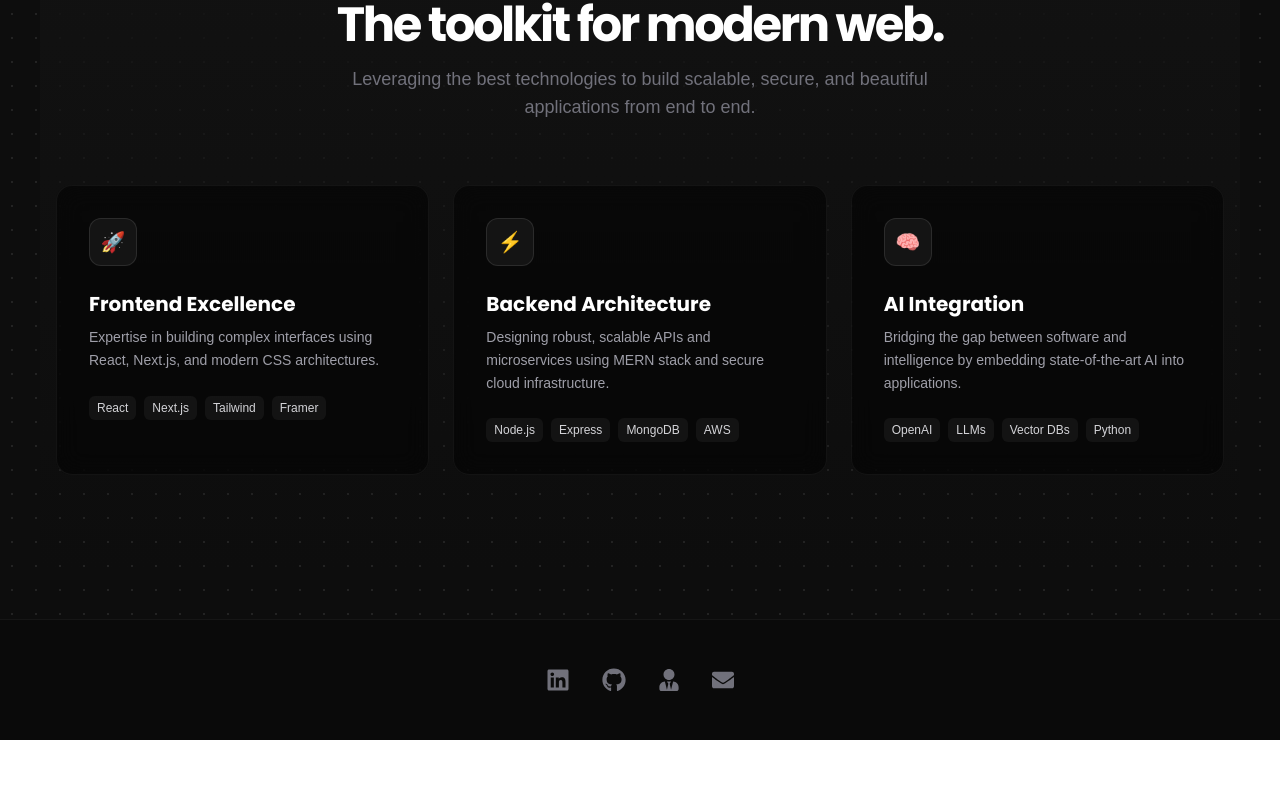
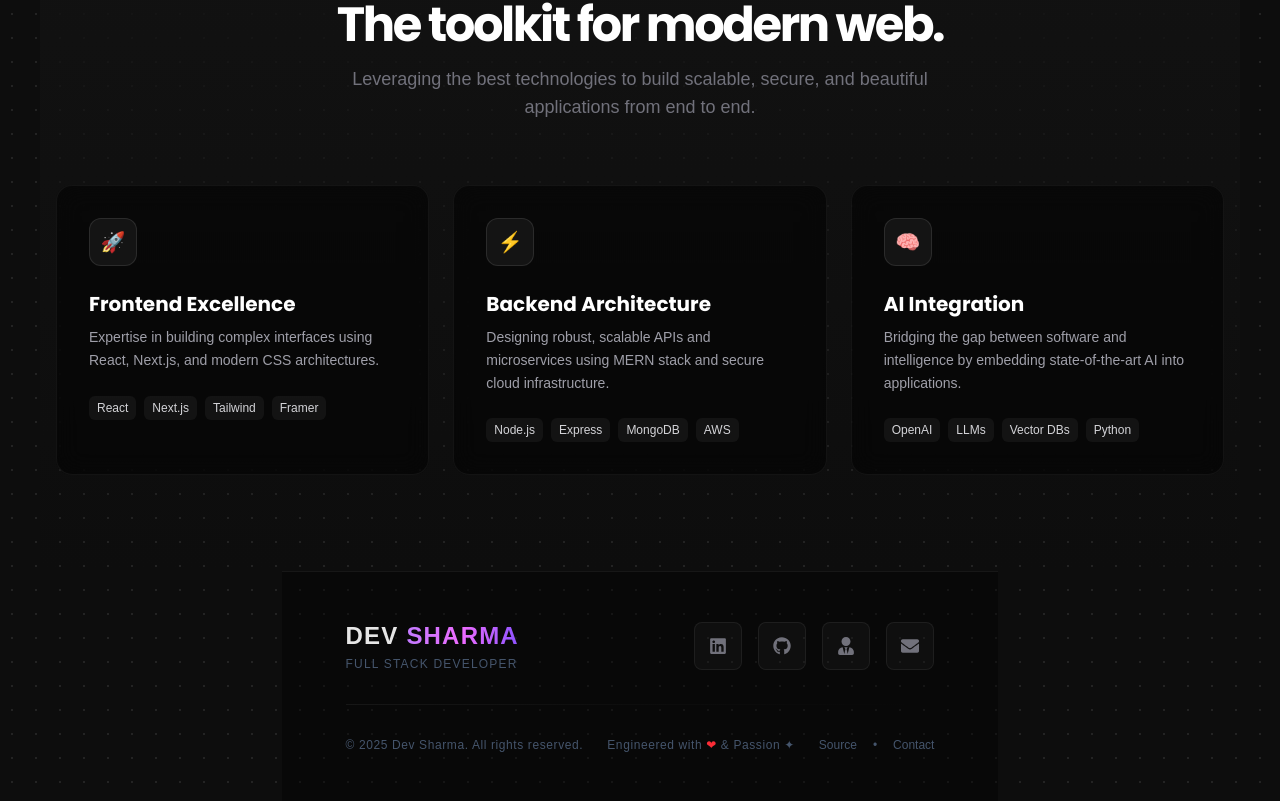
Before and after one commit to devsharma2208/latest_portfoio, a Next.js app: page / in a window 1280 px wide. Shown: the part 1174-1975 px from the top of the page. Before the commit the page ends 1914 px from the top, so only its background shows below. Built offline with nearby package versions, Linux system fonts and the light colour scheme.

Commit message:
udpate theme and footer of this

```diff
--- a/src/app/about/page.jsx
+++ b/src/app/about/page.jsx
@@ -3,6 +3,7 @@
 import { useEffect, useState, useRef } from "react";
 import { motion, useInView } from "framer-motion";
 import Header from "@/pages/Header/page";
+import Footer from "@/custom/Footer/page";
 import {
   FaHtml5,
   FaCss3Alt,
@@ -520,18 +521,8 @@ export default function AboutPage() {
           </motion.div>
         </div>
 
-        {/* ===== BOTTOM DECORATIVE ===== */}
-        <motion.div
-          initial={{ opacity: 0 }}
-          animate={{ opacity: 1 }}
-          transition={{ delay: 1.2, duration: 1 }}
-          className="mt-20 text-center"
-        >
-          <div className="h-px bg-gradient-to-r from-transparent via-zinc-800 to-transparent" />
-          <p className="mt-6 text-[10px] uppercase tracking-[0.3em] text-zinc-700">
-            Designed & Built by Dev Sharma
-          </p>
-        </motion.div>
+        {/* ===== FOOTER ===== */}
+        <Footer />
       </main>
 
       {/* ===== KEYFRAMES ===== */}
--- a/src/app/blogs/page.jsx
+++ b/src/app/blogs/page.jsx
@@ -5,6 +5,7 @@ import Image from "next/image";
 import { motion, AnimatePresence } from "framer-motion";
 import { FaArrowRight, FaClock, FaCalendarAlt, FaTag } from "react-icons/fa";
 import Blog__Modal from "@/custom/Blog__Modal/page";
+import Footer from "@/custom/Footer/page";
 
 // ✅ 用 import 代替 require
 import reactImg from "../../Images/react_begineers.png";
@@ -255,19 +256,7 @@ const Blogs = () => {
       </section>
 
       {/* FOOTER */}
-      <footer className="border-t border-white/[0.06] py-10 px-6 lg:px-16">
-        <div className="max-w-7xl mx-auto flex flex-col sm:flex-row items-center justify-between gap-4">
-          <p className="text-xl font-black tracking-wider text-white/80">
-            DEV{" "}
-            <span className="bg-gradient-to-r from-purple-400 to-fuchsia-400 bg-clip-text text-transparent">
-              SHARMA
-            </span>
-          </p>
-          <p className="text-xs text-slate-600">
-            © {new Date().getFullYear()} Dev Sharma. All rights reserved.
-          </p>
-        </div>
-      </footer>
+      <Footer />
     </div>
   );
 };
--- a/src/app/contact/page.jsx
+++ b/src/app/contact/page.jsx
@@ -10,6 +10,7 @@ import Lottie from "lottie-react";
 import successAnimation from "../../assests/animations/success.json";
 import confetti from "canvas-confetti";
 import { motion } from "framer-motion";
+import Footer from "@/custom/Footer/page";
 
 /* ─────────────── Custom Cursor Animation ─────────────── */
 const CursorGlow = () => {
@@ -422,19 +423,7 @@ const Contact = () => {
       </section>
 
       {/* ═══════ FOOTER ═══════ */}
-      <footer className="border-t border-white/[0.06] py-10 px-6 lg:px-16">
-        <div className="max-w-6xl mx-auto flex flex-col sm:flex-row items-center justify-between gap-4">
-          <p className="text-xl font-black tracking-wider text-white/80">
-            DEV{" "}
-            <span className="bg-gradient-to-r from-purple-400 to-fuchsia-400 bg-clip-text text-transparent">
-              SHARMA
-            </span>
-          </p>
-          <p className="text-xs text-slate-600">
-            © {new Date().getFullYear()} Dev Sharma. All rights reserved.
-          </p>
-        </div>
-      </footer>
+      <Footer />
     </div>
   );
 };
--- a/src/app/page.js
+++ b/src/app/page.js
@@ -9,7 +9,7 @@ import {
 import Header from "@/pages/Header/page";
 import MainContent from "@/pages/MainContent/page";
 import Image from "@/pages/photo/page";
-import { FaEnvelope, FaGithub, FaLinkedin, FaUserTie } from "react-icons/fa";
+import Footer from "@/custom/Footer/page";
 
 export default function Home() {
   const [hasMounted, setHasMounted] = useState(false);
@@ -209,45 +209,8 @@ export default function Home() {
               </div>
             </div>
 
-            {/* Social Links Footer */}
-            <motion.div
-              initial={{ opacity: 0, y: 20 }}
-              whileInView={{ opacity: 1, y: 0 }}
-              viewport={{ once: true }}
-              transition={{ delay: 0.2, duration: 0.8 }}
-              className="w-full flex items-center justify-center gap-8 py-12 mt-12 bg-[#0a0a0a] border-t border-white/5 z-50"
-            >
-              <a
-                href="https://www.linkedin.com/in/dev-sharma-007301173/"
-                target="_blank"
-                rel="noopener noreferrer"
-                className="text-zinc-500 hover:text-white hover:scale-110 transition-all duration-300"
-              >
-                <FaLinkedin size={24} />
-              </a>
-              <a
-                href="https://github.com/devsharma2208"
-                target="_blank"
-                rel="noopener noreferrer"
-                className="text-zinc-500 hover:text-white hover:scale-110 transition-all duration-300"
-              >
-                <FaGithub size={24} />
-              </a>
-              <a
-                href="https://topmate.io/dev_sharma28"
-                target="_blank"
-                rel="noopener noreferrer"
-                className="text-zinc-500 hover:text-white hover:scale-110 transition-all duration-300"
-              >
-                <FaUserTie size={22} />
-              </a>
-              <a
-                href="mailto:devsharmaelc@gmail.com"
-                className="text-zinc-500 hover:text-white hover:scale-110 transition-all duration-300"
-              >
-                <FaEnvelope size={22} />
-              </a>
-            </motion.div>
+            {/* Footer Component */}
+            <Footer />
           </div>
         </motion.div>
       )}
--- a/src/app/works/page.jsx
+++ b/src/app/works/page.jsx
@@ -4,6 +4,7 @@ import Link from "next/link";
 import { motion, useScroll, useTransform, AnimatePresence, useSpring } from "framer-motion";
 import { FaGithub, FaExternalLinkAlt, FaArrowRight } from "react-icons/fa";
 import Header from "@/pages/Header/page";
+import Footer from "@/custom/Footer/page";
 
 /* ── 1. ADVANCED CUSTOM CURSOR WITH PHYSICS ── */
 const CustomCursor = () => {
@@ -347,9 +348,7 @@ export default function Works() {
           </Link>
         </section>
 
-        <footer style={{ padding: "50px 25px", textAlign: "center", color: "#334155", fontSize: 13, borderTop: "1px solid rgba(255,255,255,0.05)", letterSpacing: "1px" }}>
-          © {new Date().getFullYear()} DEV SHARMA. ENGINEERED WITH PASSION ✦
-        </footer>
+        <Footer />
       </div>
     </>
   );
--- /dev/null
+++ b/src/custom/Footer/page.jsx
@@ -0,0 +1,118 @@
+"use client";
+
+import React from "react";
+import { motion } from "framer-motion";
+import { FaLinkedin, FaGithub, FaUserTie, FaEnvelope } from "react-icons/fa";
+
+const Footer = () => {
+  const socialLinks = [
+    {
+      icon: FaLinkedin,
+      href: "https://www.linkedin.com/in/dev-sharma-007301173/",
+      label: "LinkedIn",
+      color: "#0A66C2",
+    },
+    {
+      icon: FaGithub,
+      href: "https://github.com/devsharma2208",
+      label: "GitHub",
+      color: "#ffffff",
+    },
+    {
+      icon: FaUserTie,
+      href: "https://topmate.io/dev_sharma28",
+      label: "Topmate",
+      color: "#a78bfa",
+    },
+    {
+      icon: FaEnvelope,
+      href: "mailto:devsharmaelc@gmail.com",
+      label: "Email",
+      color: "#ec4899",
+    },
+  ];
+
+  return (
+    <motion.footer
+      initial={{ opacity: 0 }}
+      whileInView={{ opacity: 1 }}
+      viewport={{ once: true }}
+      transition={{ duration: 0.8, delay: 0.2 }}
+      className="border-t border-white/[0.06] py-12 px-6 lg:px-16 bg-black/40"
+    >
+      <div className="max-w-7xl mx-auto">
+        {/* Top Section: Branding + Social Links */}
+        <div className="flex flex-col sm:flex-row items-center justify-between gap-8 mb-8">
+          {/* Branding */}
+          <div>
+            <p className="text-xl sm:text-2xl font-black tracking-wider text-white/90">
+              DEV{" "}
+              <span className="bg-gradient-to-r from-purple-400 via-fuchsia-400 to-violet-500 bg-clip-text text-transparent">
+                SHARMA
+              </span>
+            </p>
+            <p className="text-xs text-slate-600 mt-1 tracking-widest uppercase">
+              Full Stack Developer
+            </p>
+          </div>
+
+          {/* Social Links */}
+          <div className="flex items-center gap-4">
+            {socialLinks.map((social) => {
+              const Icon = social.icon;
+              return (
+                <motion.a
+                  key={social.label}
+                  href={social.href}
+                  target="_blank"
+                  rel="noopener noreferrer"
+                  whileHover={{ scale: 1.2, y: -3 }}
+                  whileTap={{ scale: 0.95 }}
+                  className="w-12 h-12 rounded-lg bg-white/[0.03] border border-white/[0.06] flex items-center justify-center text-zinc-500 hover:text-white hover:border-white/20 hover:bg-white/[0.08] transition-all duration-300 group"
+                  title={social.label}
+                >
+                  <Icon className="text-lg group-hover:text-white transition-colors duration-300" />
+                </motion.a>
+              );
+            })}
+          </div>
+        </div>
+
+        {/* Divider */}
+        <div className="h-px bg-gradient-to-r from-white/[0.06] via-white/[0.02] to-transparent my-8" />
+
+        {/* Bottom Section: Copyright + Links */}
+        <div className="flex flex-col sm:flex-row items-center justify-between gap-6 text-center sm:text-left">
+          <p className="text-xs text-slate-600 tracking-wider">
+            © {new Date().getFullYear()} Dev Sharma. All rights reserved.
+          </p>
+
+          <p className="text-xs text-slate-600 tracking-wider">
+            Engineered with <span className="text-red-500">❤</span> &amp; Passion ✦
+          </p>
+
+          {/* Optional: Quick Links */}
+          <div className="flex items-center gap-4 text-xs text-slate-600">
+            <a
+              href="https://github.com/devsharma2208"
+              target="_blank"
+              rel="noopener noreferrer"
+              className="hover:text-purple-400 transition-colors duration-300"
+            >
+              Source
+            </a>
+            <span>•</span>
+            <a
+              href="mailto:devsharmaelc@gmail.com"
+              className="hover:text-purple-400 transition-colors duration-300"
+            >
+              Contact
+            </a>
+          </div>
+        </div>
+      </div>
+    </motion.footer>
+  );
+};
+
+export default Footer;
--- a/tailwind.config.js
+++ b/tailwind.config.js
@@ -4,6 +4,7 @@ module.exports = {
     "./pages/**/*.{js,ts,jsx,tsx,mdx}",
     "./components/**/*.{js,ts,jsx,tsx,mdx}",
     "./app/**/*.{js,ts,jsx,tsx,mdx}",
+    "./src/**/*.{js,ts,jsx,tsx,mdx}",
   ],
   safelist: ["bg-black", "text-white", "bg-white"],
   darkMode: "class",
@@ -11,11 +12,32 @@ module.exports = {
     extend: {
       colors: {
         black: "#000000",
+        // Theme Brand Colors
+        primary: {
+          50: "#faf5ff",
+          100: "#f3e8ff",
+          200: "#e9d5ff",
+          300: "#d8b4fe",
+          400: "#c084fc",
+          500: "#a855f7",
+          600: "#9333ea",
+          700: "#7e22ce",
+          800: "#6b21a8",
+          900: "#581c87",
+        },
+        accent: {
+          purple: "#a855f7",
+          fuchsia: "#ec4899",
+          violet: "#8b5cf6",
+        },
       },
       fontFamily: {
         sans: ["Inter", "sans-serif"],
         heading: ["Poppins", "sans-serif"],
       },
+      backgroundImage: {
+        "gradient-primary": "linear-gradient(to right, #a855f7, #ec4899, #8b5cf6)",
+      },
     },
   },
   plugins: [],
```
